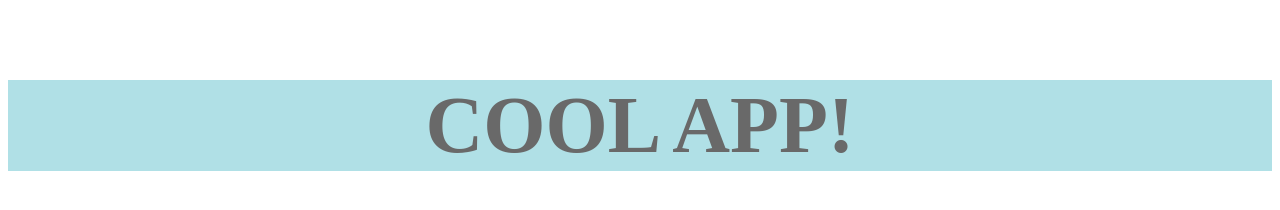
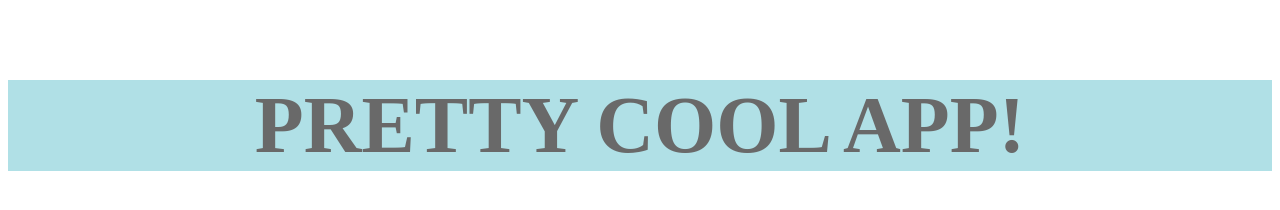
Before and after one commit to DennySim/d, a plain HTML site: page index.html in a window 1280 px wide. Drawn offline with Linux system fonts and the light colour scheme.

Commit message:
Update index.html

```diff
--- a/index.html
+++ b/index.html
@@ -4,7 +4,7 @@
 <div style="color:dimgrey; background-color: powderblue; text-align: center; font-size: 80px; margin-top: 80px">
 <strong style="color:dimgrey;">
 
-COOL APP!
+PRETTY COOL APP!
 
 </strong>
 </div>
```
